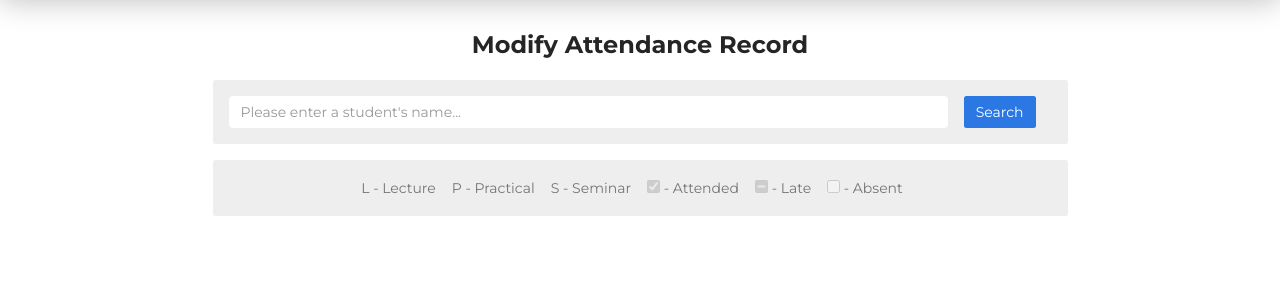
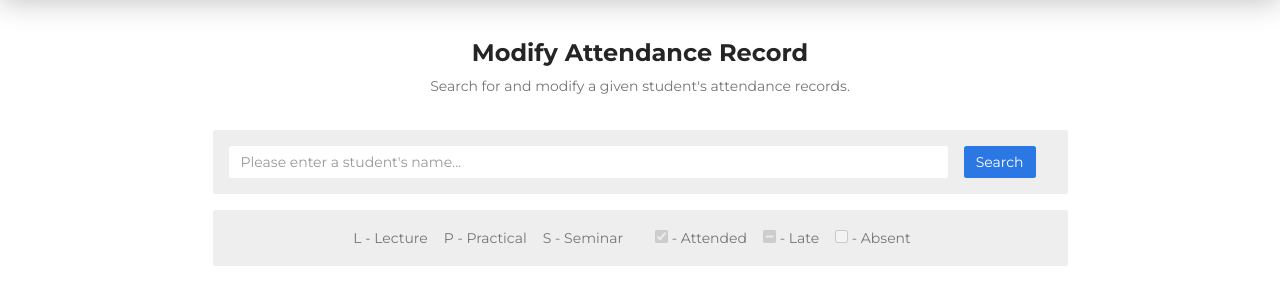
Before and after one commit to joshuadowding/student-attendance-system, a CodeIgniter app: the page made by application/views/admin.php in a window 1280 px wide. Shown: the part 82-387 px from the top of the page. Run offline with CodeIgniter, Linux system fonts and the light colour scheme.

Commit message:
final styling adjustments

```diff
--- a/application/views/admin.php
+++ b/application/views/admin.php
@@ -47,7 +47,10 @@ defined('BASEPATH') or exit('No direct script access allowed');
             echo "</div>";
         }?>
 
-        <h1 class="header">Modify Attendance Record</h1>
+        <div class="header-wrapper">
+            <h1 class="header">Modify Attendance Record</h1>
+            <p class="info">Search for and modify a given student's attendance records.</p>
+        </div>
 
         <div class="user-admin-search">
             <form id="admin-search" method="POST" action="/student-attendance-system/index.php/admin">
--- a/css/templatemo-style.css
+++ b/css/templatemo-style.css
@@ -34,6 +34,7 @@ h1.header {
 	font-size: 2.4rem;
 	font-weight: 700;
 	text-align: left;
+	line-height: 4.2rem;
 }
 
 h2 {
@@ -347,6 +348,7 @@ section {
 	box-shadow: none;
 	height: 32px;
 	margin: 0 16px 0 0;
+	border-radius: .25rem;
 }
 
 .container#user-admin-wrapper .user-admin-search .btn#save-submit {
@@ -395,12 +397,30 @@ section {
 	margin: 0 16px 0 0;
 }
 
+.container#user-admin-wrapper .user-admin-key .key-item:nth-child(3) {
+	margin: 0 32px 0 0;
+}
+
 .container#user-admin-wrapper {
 	display: flex;
 	flex-direction: column;
 	justify-content: center;
 	align-content: center;
 	align-items: center;
+}
+
+.container#user-admin-wrapper .header-wrapper {
+	display: flex;
+	flex-direction: column;
+	justify-content: center;
+	align-content: center;
+	align-items: center;
+	margin: 32px 0 32px 0;
+}
+
+.container#user-admin-wrapper .header-wrapper .header,
+.container#user-admin-wrapper .header-wrapper .info {
+	margin: 0;
 }
 
 .container#user-admin-wrapper .timetable-header {
```
